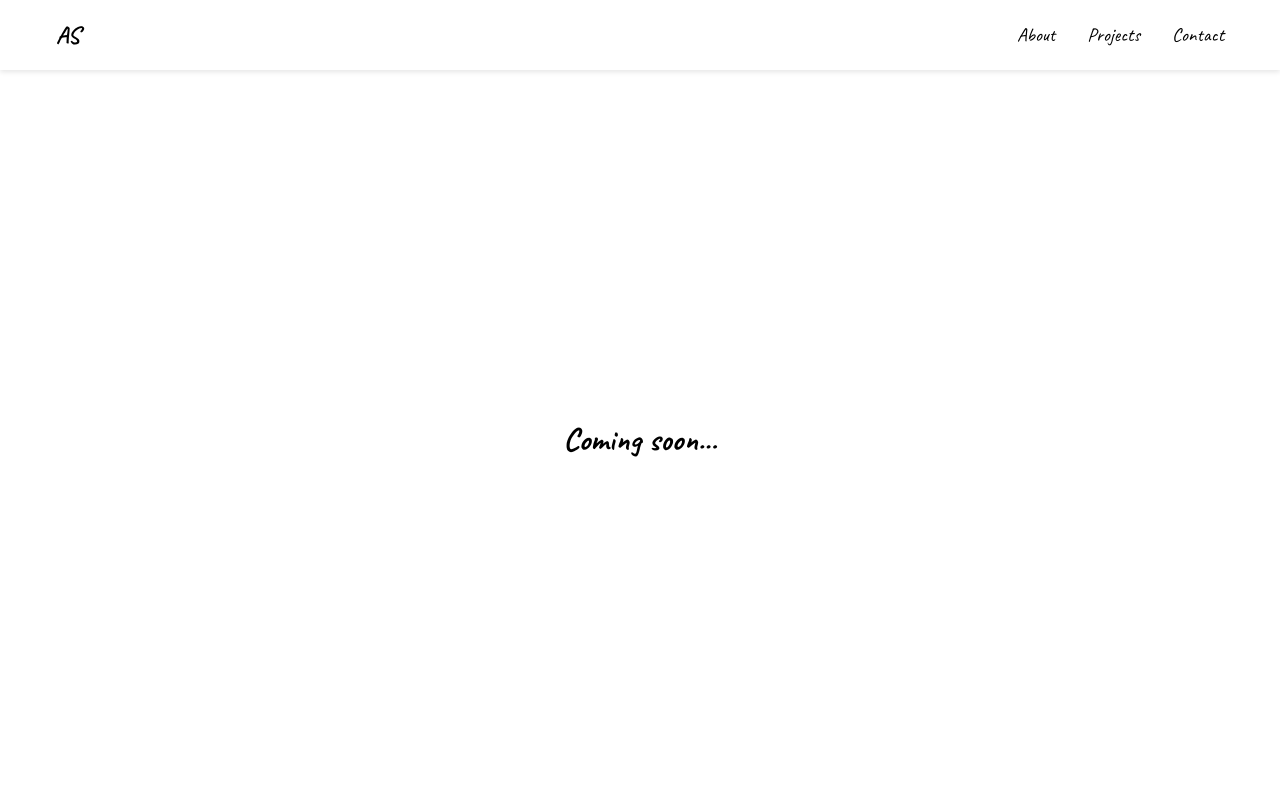
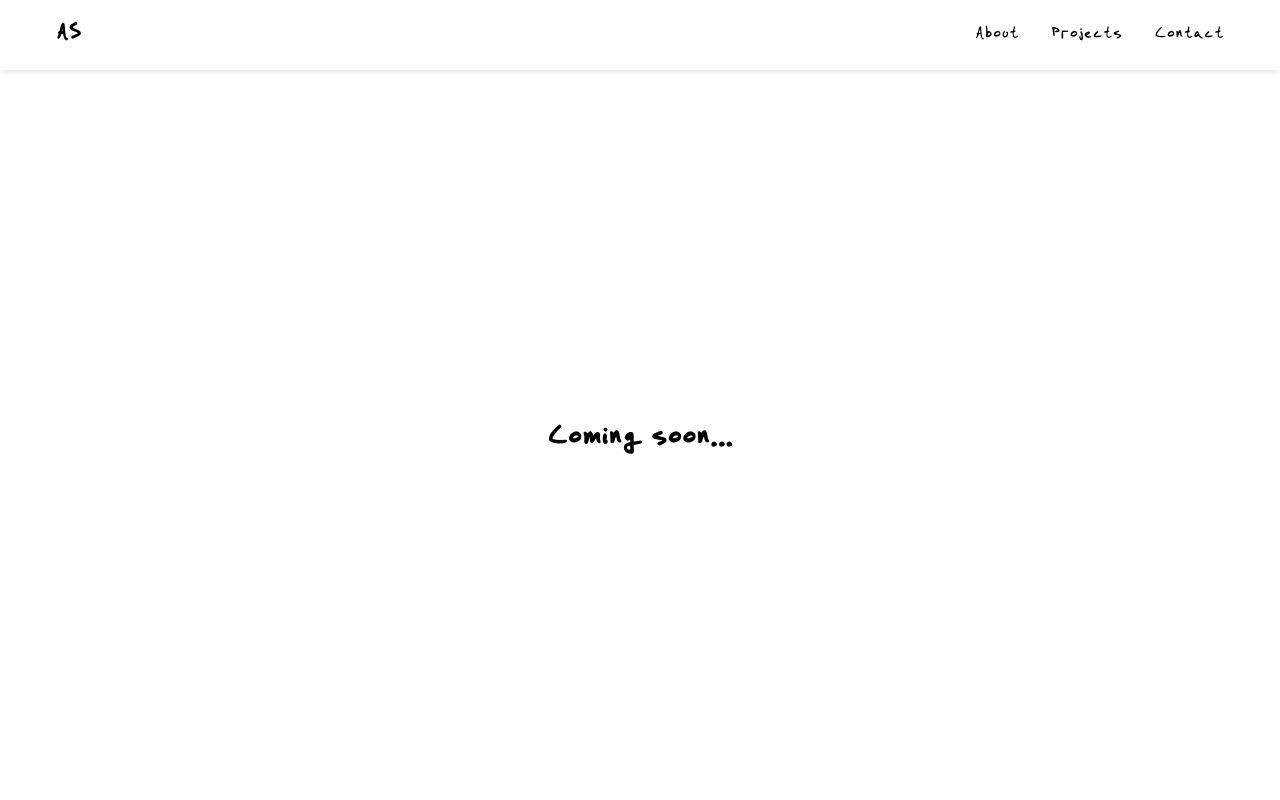
Before and after one commit to adrian-shirazi/portfolio, a website: page index.html in a window 1280 px wide. Shown: the top 800 px of the page. Drawn offline with Linux system fonts and the light colour scheme.

Commit message:
Adds custom handwriting

```diff
--- a/styles.css
+++ b/styles.css
@@ -1,3 +1,8 @@
+/* Custom Font */
+@font-face {
+    font-family: 'MyHandwriting';
+    src: url("my-handwriting.otf") format("opentype");
+}
 /* Reset default styles */
 * {
     margin: 0;
@@ -7,7 +12,7 @@
 
 /* Base styles */
 body {
-    font-family: 'Caveat', cursive;
+    font-family: 'MyHandwriting', sans-serif;
     line-height: 1.6;
     color: #000;
     background-color: #fff;
```
Also changed, not shown: my-handwriting.otf (added).
